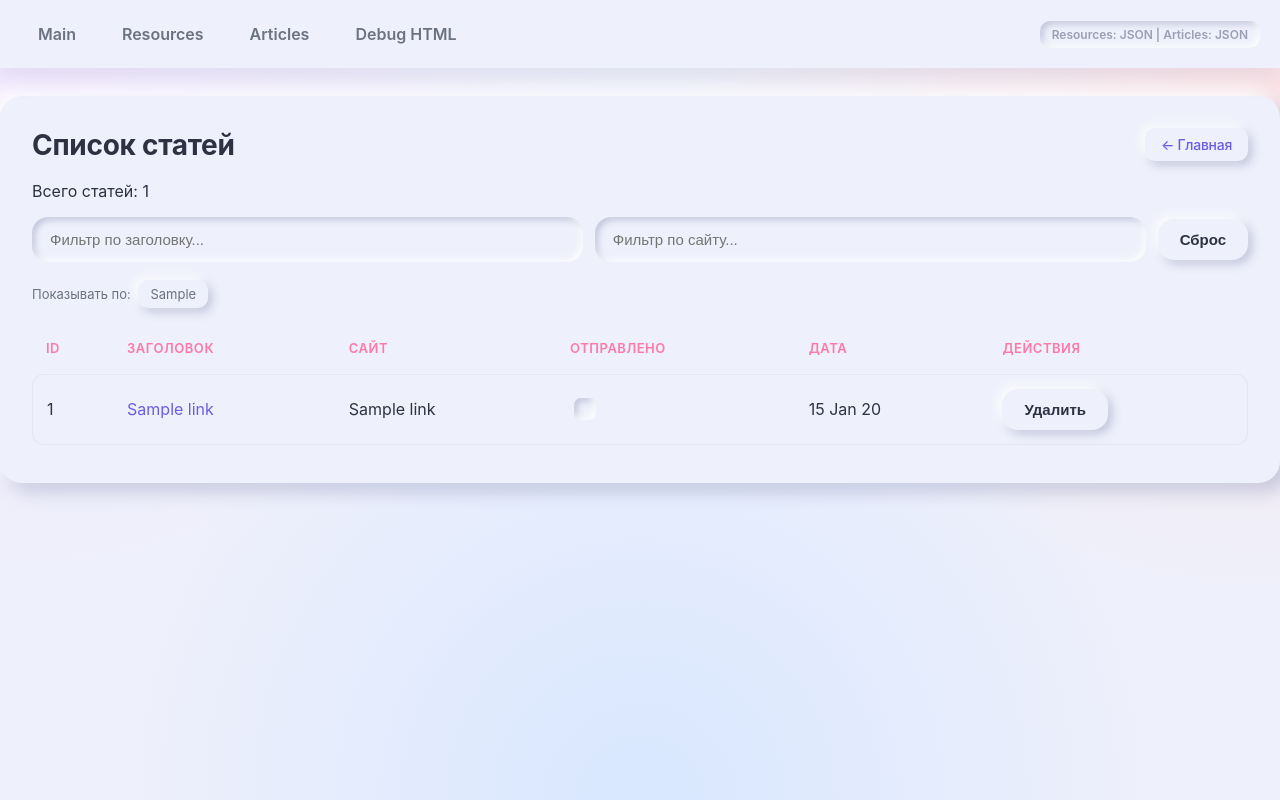
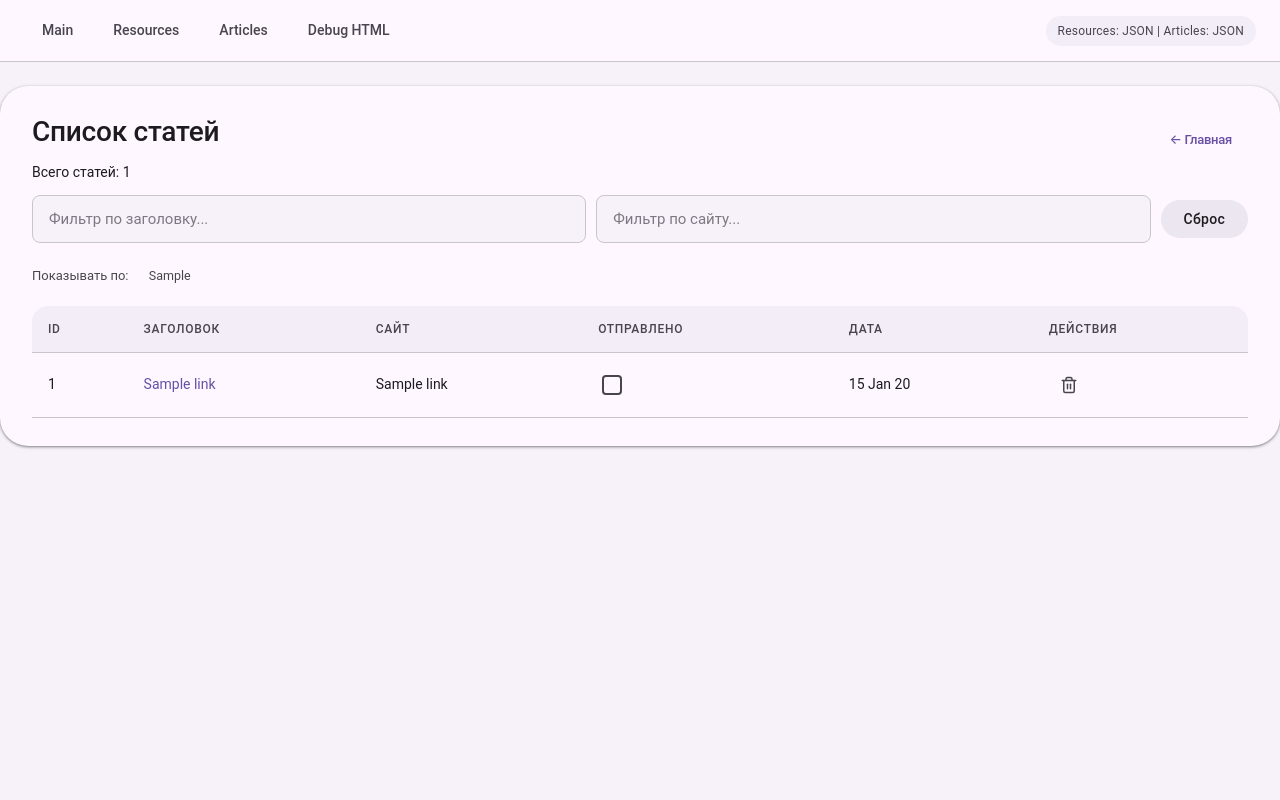
Before and after one commit to offf-dev/python-parser, a Flask app: template services/fe-articles/templates/links.html in a window 1280 px wide. Run offline with Flask 3, Linux system fonts and the light colour scheme; the template is opened without the code that fills it: most values are stand-ins (such as "Sample title", 1, 10 or a date in 2020).

Commit message:
ui: switch theme to material 3 and replace text actions with icon buttons
- full css rewrite — light material 3 (purple primary, tonal surfaces,
  pill buttons, sticky elevated topbar)
- /sites and /links action cells now use uniform M3 icon buttons (edit
  pencil / play / trash) with title-tooltips, replacing the colored
  Редактировать/Спарсить/Удалить text buttons
- exclude .icon-btn from the generic button selector so the rounded
  36x36 transparent icon button doesn't get overridden into a pill

Co-Authored-By: Claude Opus 4.7 (1M context) <noreply@anthropic.com>

```diff
--- a/services/fe-articles/static/css/style.css
+++ b/services/fe-articles/static/css/style.css
@@ -1,139 +1,167 @@
-/* ====================================================================
-   Colorful neumorphism theme
-   ==================================================================== */
+/* =====================================================================
+   Material You / Material 3 — light, purple-tinted, soft surfaces
+   ===================================================================== */
 
 :root {
-    /* Палитра — пастельный indigo / pink / mint */
-    --bg-1: #eef0fb;
-    --bg-2: #f3e8ff;
-    --bg-3: #fde2e4;
+    /* Цвета (M3 baseline, primary = purple) */
+    --primary:               #6750a4;
+    --on-primary:            #ffffff;
+    --primary-container:     #eaddff;
+    --on-primary-container:  #21005d;
 
-    --surface: #eef0fb;
-    --surface-soft: #f5f6fc;
+    --secondary:             #625b71;
+    --secondary-container:   #e8def8;
+    --on-sec-container:      #1d192b;
 
-    --shadow-light: rgba(255, 255, 255, 0.85);
-    --shadow-dark:  rgba(140, 145, 180, 0.45);
+    --tertiary:              #7d5260;
+    --tertiary-container:    #ffd8e4;
+    --on-tert-container:     #31111d;
 
-    --primary:   #6c5ce7;
-    --primary-2: #a29bfe;
-    --accent:    #00b894;
-    --pink:      #fd79a8;
-    --warn:      #fdcb6e;
-    --danger:    #ff7675;
-    --info:      #74b9ff;
+    --error:                 #b3261e;
+    --error-container:       #f9dedc;
+    --on-error-container:    #410e0b;
 
-    --text:      #2d3142;
-    --text-soft: #6b7280;
-    --muted:     #9aa0b4;
+    --success:               #386a20;
+    --success-container:     #d3f0bb;
+    --on-success-container:  #102000;
 
-    --radius-sm:  10px;
+    /* Поверхности — фиолетово-тонированные */
+    --surface:               #fef7ff;
+    --surface-low:           #f7f2fa;
+    --surface-mid:           #f3edf7;
+    --surface-high:          #ece6f0;
+    --surface-highest:       #e6e0e9;
+
+    --on-surface:            #1d1b20;
+    --on-surface-variant:    #49454f;
+    --outline:               #79747e;
+    --outline-variant:       #cac4d0;
+
+    /* Elevation shadows (M3) */
+    --elev-1: 0 1px 2px rgba(0,0,0,0.30), 0 1px 3px 1px rgba(0,0,0,0.15);
+    --elev-2: 0 1px 2px rgba(0,0,0,0.30), 0 2px 6px 2px rgba(0,0,0,0.15);
+    --elev-3: 0 4px 8px 3px rgba(0,0,0,0.15), 0 1px 3px rgba(0,0,0,0.30);
+
+    --radius-sm:  8px;
     --radius:     16px;
-    --radius-lg:  22px;
-
-    --neu-out: -8px -8px 18px var(--shadow-light), 8px 8px 18px var(--shadow-dark);
-    --neu-out-sm: -4px -4px 10px var(--shadow-light), 4px 4px 10px var(--shadow-dark);
-    --neu-in:  inset -3px -3px 6px var(--shadow-light), inset 3px 3px 6px var(--shadow-dark);
-    --neu-in-strong: inset -5px -5px 10px var(--shadow-light), inset 5px 5px 10px var(--shadow-dark);
+    --radius-lg:  28px;
+    --radius-pill: 999px;
 }
 
 * { box-sizing: border-box; }
 
+html, body { background: var(--surface-low); }
+
 body {
-    font-family: -apple-system, BlinkMacSystemFont, 'Inter', 'Segoe UI', Arial, sans-serif;
+    font-family: 'Roboto Flex', 'Roboto', -apple-system, BlinkMacSystemFont,
+                 'Inter', 'Segoe UI', system-ui, sans-serif;
     margin: 0;
     padding: 0;
-    color: var(--text);
+    color: var(--on-surface);
     min-height: 100vh;
-    background:
-        radial-gradient(circle at 0% 0%,    var(--bg-2) 0%, transparent 40%),
-        radial-gradient(circle at 100% 0%,  var(--bg-3) 0%, transparent 40%),
-        radial-gradient(circle at 50% 100%, #d8e7ff 0%, transparent 50%),
-        var(--bg-1);
-    background-attachment: fixed;
+    font-size: 14px;
+    line-height: 1.5;
+    -webkit-font-smoothing: antialiased;
 }
 
-a { color: var(--primary); text-decoration: none; }
+a {
+    color: var(--primary);
+    text-decoration: none;
+    transition: color 0.12s;
+}
 a:hover { text-decoration: underline; }
 
-h1, h2, h3 { color: var(--text); letter-spacing: -0.01em; }
+h1, h2, h3 {
+    color: var(--on-surface);
+    font-weight: 500;
+    letter-spacing: -0.01em;
+    margin: 0 0 12px;
+}
+h1 { font-size: 28px; line-height: 36px; }
+h2 { font-size: 22px; line-height: 28px; font-weight: 400; }
+h3 { font-size: 16px; line-height: 24px; }
+
+p { margin: 0 0 12px; }
 
 code {
-    background: rgba(108, 92, 231, 0.08);
-    color: var(--primary);
-    padding: 2px 6px;
+    background: var(--surface-high);
+    color: var(--on-primary-container);
+    padding: 2px 8px;
     border-radius: 6px;
-    font-size: 13px;
+    font-family: 'Roboto Mono', 'SF Mono', 'Menlo', monospace;
+    font-size: 12.5px;
 }
 
-/* ====================== Topbar ====================== */
+::selection { background: var(--primary-container); color: var(--on-primary-container); }
+
+/* ====================== Top App Bar ====================== */
 .topbar {
     background: var(--surface);
-    padding: 14px 20px;
-    box-shadow: 0 8px 24px rgba(140, 145, 180, 0.18);
+    padding: 10px 24px;
+    border-bottom: 1px solid var(--outline-variant);
     position: sticky;
     top: 0;
     z-index: 50;
-    backdrop-filter: blur(8px);
 }
 .topbar__inner {
     max-width: 1400px;
     margin: 0 auto;
     display: flex;
     align-items: center;
-    gap: 30px;
+    gap: 24px;
 }
-.topbar__links { display: flex; gap: 10px; }
+.topbar__links { display: flex; gap: 4px; }
 .topbar__link {
-    color: var(--text-soft);
+    color: var(--on-surface-variant);
     text-decoration: none;
-    font-weight: 600;
+    font-weight: 500;
+    font-size: 14px;
     padding: 10px 18px;
-    border-radius: var(--radius-sm);
-    transition: all 0.15s ease;
+    border-radius: var(--radius-pill);
+    transition: all 0.12s;
+    position: relative;
 }
 .topbar__link:hover {
-    color: var(--primary);
-    box-shadow: var(--neu-out-sm);
+    color: var(--on-surface);
+    background: var(--surface-mid);
     text-decoration: none;
 }
 .topbar__link--active {
-    color: var(--primary);
-    background: linear-gradient(145deg, #f3eaff, #e2d3ff);
-    box-shadow: var(--neu-in);
+    color: var(--on-primary-container);
+    background: var(--secondary-container);
 }
 .topbar__mode {
     margin-left: auto;
-    color: var(--muted);
+    color: var(--on-surface-variant);
     font-size: 12px;
-    font-weight: 600;
     padding: 6px 12px;
-    border-radius: var(--radius-sm);
-    box-shadow: var(--neu-in);
+    border-radius: var(--radius-pill);
+    background: var(--surface-mid);
+    letter-spacing: 0.02em;
 }
 
-/* ====================== Container ====================== */
+/* ====================== Container (Card, filled) ====================== */
 .container {
     max-width: 1400px;
-    margin: 28px auto;
-    padding: 32px;
+    margin: 24px auto;
+    padding: 28px 32px;
     background: var(--surface);
     border-radius: var(--radius-lg);
-    box-shadow: var(--neu-out);
+    box-shadow: var(--elev-1);
 }
-.container h1 { margin-top: 0; font-size: 28px; }
+.container h1 { margin-top: 0; }
 .container__title-link {
     float: right;
-    font-size: 14px;
+    font-size: 13px;
     font-weight: 500;
     color: var(--primary);
-    background: var(--surface);
+    background: transparent;
     padding: 8px 16px;
-    border-radius: var(--radius-sm);
-    box-shadow: var(--neu-out-sm);
-    transition: all 0.15s;
+    border-radius: var(--radius-pill);
+    transition: background 0.1s;
 }
 .container__title-link:hover {
-    box-shadow: var(--neu-in);
+    background: var(--secondary-container);
     text-decoration: none;
 }
 
@@ -143,148 +171,185 @@ code {
 .filter-form input,
 .emoji-modal__custom input {
     width: 100%;
-    padding: 14px 18px;
-    margin: 8px 0;
+    padding: 14px 16px;
+    margin: 6px 0;
     font-size: 15px;
-    color: var(--text);
-    background: var(--surface);
-    border: none;
-    border-radius: var(--radius);
-    box-shadow: var(--neu-in);
+    color: var(--on-surface);
+    background: var(--surface-low);
+    border: 1px solid var(--outline-variant);
+    border-radius: var(--radius-sm);
     outline: none;
-    transition: box-shadow 0.15s;
+    transition: all 0.12s;
+    font-family: inherit;
+}
+.form input::placeholder,
+.filter-form input::placeholder,
+.emoji-modal__custom input::placeholder {
+    color: var(--on-surface-variant);
+    opacity: 0.7;
 }
 .form input:focus,
 .filter-form input:focus,
 .emoji-modal__custom input:focus {
-    box-shadow: var(--neu-in-strong);
+    border-color: var(--primary);
+    box-shadow: 0 0 0 1px var(--primary);
+    background: var(--surface);
 }
 
+/* Pill-shaped кнопки (Material 3 filled) */
 .form button,
-button:not(.emoji-btn):not(.copy-btn) {
-    padding: 12px 22px;
-    font-size: 15px;
-    font-weight: 600;
-    color: var(--text);
-    background: var(--surface);
-    border: none;
-    border-radius: var(--radius);
+button:not(.emoji-btn):not(.copy-btn):not(.icon-btn) {
+    padding: 10px 22px;
+    font-size: 14px;
+    font-weight: 500;
+    color: var(--on-surface);
+    background: var(--surface-high);
+    border: 1px solid transparent;
+    border-radius: var(--radius-pill);
     cursor: pointer;
-    box-shadow: var(--neu-out-sm);
-    transition: all 0.12s ease;
+    transition: all 0.12s;
+    font-family: inherit;
+    letter-spacing: 0.02em;
 }
 .form button:hover,
-button:not(.emoji-btn):not(.copy-btn):hover {
-    box-shadow: var(--neu-out);
-    transform: translateY(-1px);
+button:not(.emoji-btn):not(.copy-btn):not(.icon-btn):hover {
+    background: var(--surface-highest);
+    box-shadow: var(--elev-1);
 }
 .form button:active,
-button:not(.emoji-btn):not(.copy-btn):active {
-    box-shadow: var(--neu-in);
-    transform: translateY(0);
+button:not(.emoji-btn):not(.copy-btn):not(.icon-btn):active {
+    box-shadow: none;
+    background: var(--surface-mid);
 }
 .form button[disabled] {
-    opacity: 0.5;
+    opacity: 0.4;
     pointer-events: none;
 }
 
 .btn-group {
     display: flex;
-    gap: 14px;
-    margin-top: 24px;
+    gap: 10px;
+    margin-top: 22px;
 }
 .btn-group button { flex: 1; }
 
-/* Цветные акценты на кнопках */
+/* Filled accent — primary action */
 .btn-green {
-    background: linear-gradient(145deg, #00d09c, #00b894) !important;
-    color: white !important;
-    box-shadow: var(--neu-out-sm) !important;
+    background: var(--success-container) !important;
+    color: var(--on-success-container) !important;
 }
 .btn-green:hover {
-    box-shadow:
-        -4px -4px 10px var(--shadow-light),
-        4px 4px 10px rgba(0, 184, 148, 0.45) !important;
+    background: #c1e0a8 !important;
 }
 .btn-grey {
-    color: var(--text-soft) !important;
+    background: transparent !important;
+    color: var(--on-surface-variant) !important;
+}
+.btn-grey:hover {
+    background: var(--surface-mid) !important;
+    box-shadow: none !important;
 }
 
-/* Маленькие кнопки в строках таблиц */
-.btn {
-    display: inline-block;
-    padding: 7px 14px;
+/* Иконочные кнопки в таблицах — все одинаковые, M3 Icon button */
+td.actions {
+    white-space: nowrap;
+}
+.icon-btn {
+    display: inline-flex;
+    align-items: center;
+    justify-content: center;
+    width: 36px;
+    height: 36px;
+    margin: 0 2px;
+    padding: 0;
     border: none;
-    border-radius: 12px;
+    border-radius: 50%;
+    background: transparent;
+    color: var(--on-surface-variant);
     cursor: pointer;
-    font-size: 13px;
-    font-weight: 600;
     text-decoration: none;
-    color: white;
-    box-shadow: var(--neu-out-sm);
-    transition: all 0.1s;
+    transition: background 0.12s, color 0.12s;
+    font-family: inherit;
 }
-.btn:hover { transform: translateY(-1px); }
-.btn:active { box-shadow: var(--neu-in); transform: translateY(0); }
-.btn-edit   { background: linear-gradient(145deg, #74b9ff, #0984e3); }
-.btn-parse  { background: linear-gradient(145deg, #00d09c, #00b894); }
-.btn-delete { background: linear-gradient(145deg, #ff8b87, #e74c3c); }
+.icon-btn:hover {
+    background: var(--surface-mid);
+    color: var(--on-surface);
+    text-decoration: none;
+}
+.icon-btn:active { background: var(--surface-high); }
+.icon-btn:focus-visible {
+    outline: none;
+    background: var(--surface-mid);
+    box-shadow: 0 0 0 2px var(--primary);
+}
+.icon-btn svg {
+    width: 18px;
+    height: 18px;
+    display: block;
+}
 
-/* ====================== Alerts ====================== */
+/* ====================== Alerts (Banner-style) ====================== */
 .alert {
-    padding: 16px 20px;
-    border-radius: var(--radius);
-    margin: 14px 0;
-    box-shadow: var(--neu-out-sm);
+    padding: 14px 18px;
+    border-radius: var(--radius-sm);
+    margin: 12px 0;
+    font-size: 14px;
     border-left: 4px solid var(--primary);
-    background: var(--surface);
+    background: var(--secondary-container);
+    color: var(--on-sec-container);
 }
-.alert-error   { border-left-color: var(--danger); color: #b8323b; }
-.alert-success { border-left-color: var(--accent); color: #0e7660; }
-.alert-info    { border-left-color: var(--info);   color: #1f6db8; }
+.alert-error {
+    background: var(--error-container);
+    color: var(--on-error-container);
+    border-left-color: var(--error);
+}
+.alert-success {
+    background: var(--success-container);
+    color: var(--on-success-container);
+    border-left-color: var(--success);
+}
+.alert-info {
+    background: var(--secondary-container);
+    color: var(--on-sec-container);
+    border-left-color: var(--primary);
+}
 
 /* ====================== Tables ====================== */
 table {
     width: 100%;
-    border-collapse: separate;
-    border-spacing: 0 6px;
+    border-collapse: collapse;
     margin-top: 8px;
+    font-size: 14px;
 }
 th {
     text-align: left;
-    padding: 12px 14px;
-    font-size: 13px;
-    font-weight: 600;
+    padding: 14px 16px;
+    font-size: 12px;
+    font-weight: 500;
     text-transform: uppercase;
-    letter-spacing: 0.04em;
-    color: var(--text-soft);
-    background: transparent;
+    letter-spacing: 0.06em;
+    color: var(--on-surface-variant);
+    background: var(--surface-mid);
+    border-bottom: 1px solid var(--outline-variant);
+    position: sticky;
+    top: 56px;
 }
+th:first-child { border-top-left-radius: var(--radius); }
+th:last-child  { border-top-right-radius: var(--radius); }
+
 td {
-    padding: 14px;
+    padding: 14px 16px;
+    color: var(--on-surface);
+    vertical-align: middle;
+    border-bottom: 1px solid var(--outline-variant);
     background: var(--surface);
-    color: var(--text);
-    vertical-align: middle;
-    border-top: 1px solid rgba(140, 145, 180, 0.1);
-    border-bottom: 1px solid rgba(140, 145, 180, 0.1);
 }
-td:first-child {
-    border-left: 1px solid rgba(140, 145, 180, 0.1);
-    border-top-left-radius: 12px;
-    border-bottom-left-radius: 12px;
-}
-td:last-child {
-    border-right: 1px solid rgba(140, 145, 180, 0.1);
-    border-top-right-radius: 12px;
-    border-bottom-right-radius: 12px;
-}
-tbody tr {
-    transition: transform 0.12s ease, box-shadow 0.12s ease;
-}
-tbody tr:hover td {
-    background: var(--surface-soft);
-}
-.table--secondary th { color: var(--pink); }
+tbody tr { transition: background 0.1s; }
+tbody tr:hover td { background: var(--surface-low); }
+
+td a { color: var(--primary); }
+td a:hover { color: var(--on-primary-container); text-decoration: underline; }
+td strong { color: var(--on-surface); font-weight: 600; }
 
 td.cell-title {
     max-width: 600px;
@@ -293,142 +358,151 @@ td.cell-title {
     text-overflow: ellipsis;
 }
 
-/* Чекбокс — нейроморфный */
+/* M3 Switch-style чекбокс */
 .checkbox {
     appearance: none;
-    width: 22px;
-    height: 22px;
-    background: var(--surface);
-    border-radius: 7px;
-    box-shadow: var(--neu-in);
+    width: 20px;
+    height: 20px;
+    background: transparent;
+    border: 2px solid var(--on-surface-variant);
+    border-radius: 4px;
     cursor: pointer;
     position: relative;
     vertical-align: middle;
+    transition: all 0.12s;
 }
+.checkbox:hover { border-color: var(--primary); }
 .checkbox:checked {
-    background: linear-gradient(145deg, #6c5ce7, #a29bfe);
-    box-shadow: var(--neu-out-sm);
+    background: var(--primary);
+    border-color: var(--primary);
 }
 .checkbox:checked::after {
     content: "✓";
-    color: white;
+    color: var(--on-primary);
     font-weight: bold;
     position: absolute;
     top: 50%;
     left: 50%;
     transform: translate(-50%, -50%);
-    font-size: 14px;
+    font-size: 13px;
+    line-height: 1;
 }
 
-/* ====================== Pagination / per-page ====================== */
+/* ====================== Pagination ====================== */
 .pagination {
     margin: 22px 0;
-    text-align: center;
+    display: flex;
+    justify-content: center;
+    flex-wrap: wrap;
+    gap: 4px;
 }
 .pagination a, .pagination span {
-    display: inline-block;
-    padding: 8px 14px;
-    margin: 0 3px;
-    border-radius: 10px;
-    background: var(--surface);
-    color: var(--primary);
+    display: inline-flex;
+    align-items: center;
+    justify-content: center;
+    min-width: 36px;
+    height: 36px;
+    padding: 0 12px;
+    border-radius: var(--radius-pill);
+    background: transparent;
+    color: var(--on-surface-variant);
     text-decoration: none;
-    font-weight: 600;
-    box-shadow: var(--neu-out-sm);
-    transition: all 0.12s;
+    font-weight: 500;
+    font-size: 13.5px;
+    transition: background 0.1s;
 }
 .pagination a:hover {
-    transform: translateY(-1px);
+    background: var(--surface-mid);
+    color: var(--on-surface);
     text-decoration: none;
 }
 .pagination .active {
-    background: linear-gradient(145deg, #6c5ce7, #a29bfe);
-    color: white;
-    box-shadow: var(--neu-in);
+    background: var(--primary);
+    color: var(--on-primary);
 }
 
-.per-page { margin: 14px 0; font-size: 13px; color: var(--text-soft); }
+.per-page {
+    margin: 14px 0;
+    font-size: 13px;
+    color: var(--on-surface-variant);
+}
 .per-page a {
     display: inline-block;
-    padding: 6px 12px;
-    margin: 0 4px;
-    border-radius: 10px;
-    background: var(--surface);
-    box-shadow: var(--neu-out-sm);
-    color: var(--text-soft);
+    padding: 6px 14px;
+    margin: 0 3px;
+    border-radius: var(--radius-pill);
+    background: transparent;
+    color: var(--on-surface-variant);
     text-decoration: none;
-    transition: all 0.12s;
+    font-size: 12.5px;
+    transition: background 0.1s;
 }
 .per-page a:hover {
-    color: var(--primary);
-    transform: translateY(-1px);
+    background: var(--surface-mid);
+    color: var(--on-surface);
     text-decoration: none;
 }
 .per-page a.active {
-    color: var(--primary);
-    box-shadow: var(--neu-in);
+    background: var(--secondary-container);
+    color: var(--on-sec-container);
 }
 
 /* ====================== Filter form ====================== */
 .filter-form {
     display: flex;
-    gap: 12px;
+    gap: 10px;
     margin-bottom: 18px;
     align-items: center;
 }
 .filter-form input { margin: 0; flex: 1; }
-.filter-form button {
-    padding: 12px 22px;
-    background: var(--surface);
-    color: var(--text-soft);
-    border: none;
-    border-radius: var(--radius);
-    box-shadow: var(--neu-out-sm);
-    cursor: pointer;
-    font-weight: 600;
-}
-.filter-form button:hover { box-shadow: var(--neu-out); }
 
 /* ====================== Loading / debug ====================== */
 .loading {
-    margin: 16px 0;
-    padding: 14px 20px;
-    color: var(--primary);
-    font-weight: 500;
-    background: var(--surface);
+    margin: 14px 0;
+    padding: 14px 18px;
+    color: var(--on-primary-container);
+    font-size: 14px;
+    background: var(--primary-container);
     border-radius: var(--radius);
-    box-shadow: var(--neu-in);
 }
 .toolbar {
     margin: 14px 0;
     display: flex;
     gap: 10px;
     align-items: center;
+    color: var(--on-surface-variant);
+    font-size: 12.5px;
 }
 .copy-btn {
-    background: linear-gradient(145deg, #74b9ff, #0984e3);
-    color: white;
-    padding: 9px 18px;
+    background: var(--primary);
+    color: var(--on-primary);
+    padding: 8px 18px;
     border: none;
-    border-radius: 12px;
+    border-radius: var(--radius-pill);
     cursor: pointer;
-    font-weight: 600;
-    box-shadow: var(--neu-out-sm);
+    font-weight: 500;
+    font-size: 13.5px;
     transition: all 0.12s;
+    font-family: inherit;
 }
-.copy-btn:hover { transform: translateY(-1px); }
+.copy-btn:hover {
+    box-shadow: var(--elev-1);
+    background: #573e94;
+}
+
 pre {
-    background: var(--surface);
+    background: var(--surface-low);
     padding: 18px;
     border-radius: var(--radius);
-    font-size: 12px;
-    line-height: 1.5;
+    line-height: 1.55;
     white-space: pre-wrap;
     word-wrap: break-word;
     max-height: 70vh;
     overflow: auto;
-    box-shadow: var(--neu-in);
-    color: var(--text);
+    color: var(--on-surface);
+    border: 1px solid var(--outline-variant);
+    font-family: 'Roboto Mono', 'SF Mono', monospace;
+    font-size: 12.5px;
 }
 
 /* ====================== Emoji picker modal ====================== */
@@ -505,41 +575,43 @@ pre {
     margin: 18px 0;
     font-size: 14px;
     display: flex;
-    gap: 12px;
+    gap: 10px;
 }
 .links-row a {
-    background: var(--surface);
-    padding: 8px 16px;
-    border-radius: var(--radius-sm);
-    box-shadow: var(--neu-out-sm);
-    color: var(--primary);
+    background: var(--secondary-container);
+    padding: 8px 18px;
+    border-radius: var(--radius-pill);
+    color: var(--on-sec-container);
     font-weight: 500;
-    transition: all 0.12s;
+    transition: all 0.1s;
 }
 .links-row a:hover {
-    transform: translateY(-1px);
+    background: var(--primary-container);
+    color: var(--on-primary-container);
     text-decoration: none;
 }
 
 label.inline {
     display: inline-flex;
     align-items: center;
-    margin: 14px 0;
+    margin: 12px 0;
     font-size: 14px;
-    gap: 8px;
-    color: var(--text-soft);
+    gap: 10px;
+    color: var(--on-surface-variant);
 }
-label.inline input[type=checkbox] {
-    width: 18px;
-    height: 18px;
+
+/* Pandas-таблица из /parse_now */
+.dataframe {
+    margin-top: 14px;
 }
+.dataframe th { position: static; }
 
 /* Scroll niceties */
 ::-webkit-scrollbar { width: 12px; height: 12px; }
-::-webkit-scrollbar-track { background: var(--bg-1); }
+::-webkit-scrollbar-track { background: var(--surface-low); }
 ::-webkit-scrollbar-thumb {
-    background: linear-gradient(145deg, #c2c8e0, #a29bb8);
-    border-radius: 8px;
-    border: 2px solid var(--bg-1);
+    background: var(--surface-highest);
+    border-radius: 6px;
+    border: 2px solid var(--surface-low);
 }
-::-webkit-scrollbar-thumb:hover { background: var(--primary-2); }
+::-webkit-scrollbar-thumb:hover { background: var(--outline); }
--- a/services/fe-articles/templates/links.html
+++ b/services/fe-articles/templates/links.html
@@ -39,8 +39,10 @@
                        onchange="toggleLink('{{ link.url | replace("'", "\\'") }}', this.checked)">
             </td>
             <td>{{ link.created_at.strftime('%d %b %y') if link.created_at else '-' }}</td>
-            <td>
-                <button onclick="deleteLink('{{ link.site_name|replace("'", "\\'") }}', '{{ link.url|replace("'", "\\'") }}')" class="btn btn-delete">Удалить</button>
+            <td class="actions">
+                <button onclick="deleteLink('{{ link.site_name|replace("'", "\\'") }}', '{{ link.url|replace("'", "\\'") }}')" class="icon-btn" title="Удалить">
+                    <svg viewBox="0 0 24 24" fill="none" stroke="currentColor" stroke-width="2" stroke-linecap="round" stroke-linejoin="round"><polyline points="3 6 5 6 21 6"/><path d="M19 6v14a2 2 0 0 1-2 2H7a2 2 0 0 1-2-2V6m3 0V4a2 2 0 0 1 2-2h4a2 2 0 0 1 2 2v2"/><line x1="10" y1="11" x2="10" y2="17"/><line x1="14" y1="11" x2="14" y2="17"/></svg>
+                </button>
             </td>
         </tr>
         {% endfor %}
```
Also changed, not shown: other parts of services/fe-articles/static/css/style.css (+16 -20 lines), services/fe-articles/templates/sites.html (+10 -4 lines).
